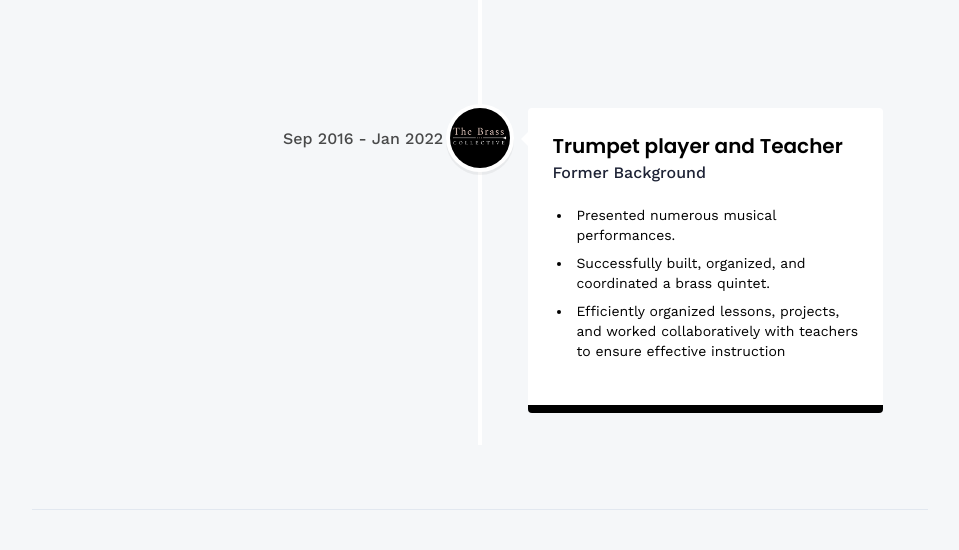
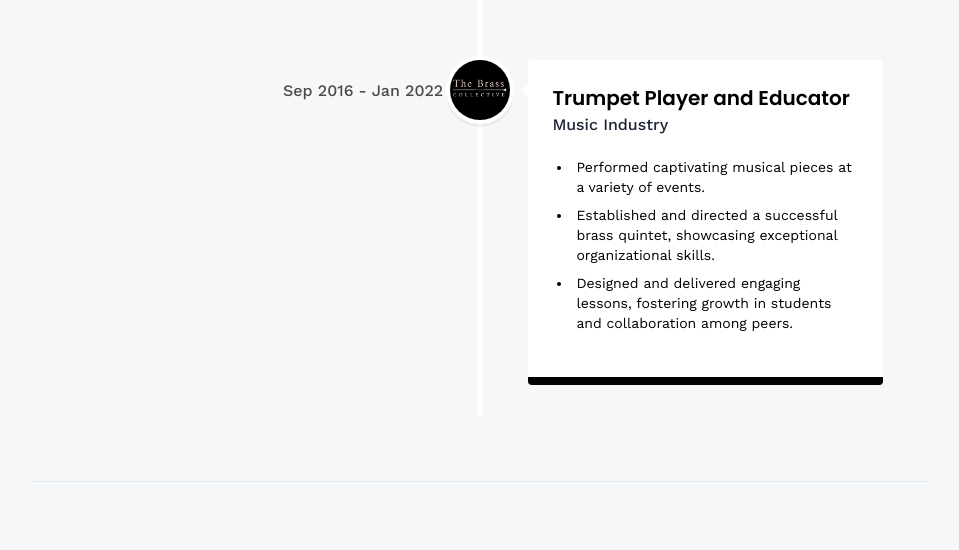
Before and after one commit to gabrielmoris/3d-react, a React (Vite) app: page /about in a window 1280 px wide. Shown: the part 2425-2975 px from the top of the page, without its empty margins (160-1119 px from the left). Built offline with nearby package versions, Linux system fonts and the light colour scheme.

Commit message:
update constantes

```diff
--- a/src/constants/index.js
+++ b/src/constants/index.js
@@ -2,11 +2,9 @@ import { beehivve, ameropa, me, brasscollective, menudiario, keyboard, jobsAi }
 import {
   aws,
   camera,
-  car,
   contact,
   css,
   cypress,
-  estate,
   express,
   figma,
   firebase,
@@ -24,15 +22,11 @@ import {
   nodejs,
   nuxt,
   openai,
-  pricewise,
   react,
   redux,
   refhub,
   sass,
-  snapgram,
-  summiz,
   tailwindcss,
-  threads,
   typescript,
   vue,
 } from "../assets/icons";
@@ -136,12 +130,12 @@ export const skills = [
   {
     imageUrl: aws,
     name: "Amazon Web Services",
-    type: "Frontend",
+    type: "Cloud Services",
   },
   {
     imageUrl: firebase,
     name: "Firebase",
-    type: "Frontend",
+    type: "Backend/Cloud",
   },
   {
     imageUrl: figma,
@@ -158,10 +152,10 @@ export const experiences = [
     iconBg: "#dde1ac",
     date: "July 2022 - Today",
     points: [
-      "Responsible for maintaining the company's website.",
-      "Participating in the development of internal services and the main page, organizing projects with backend developers, and providing solutions for internal services",
-      "Implementing responsive design and ensuring cross-browser compatibility.",
-      "Participating in code reviews and providing constructive feedback to other developers.",
+      "Spearheading the maintenance and enhancement of the company's website to elevate user experience.",
+      "Collaborating with backend teams to build internal tools and optimize the main web platform.",
+      "Ensuring mobile responsiveness and seamless compatibility across all major browsers.",
+      "Engaging in code reviews to maintain high-quality standards and mentor team members.",
     ],
   },
   {
@@ -171,8 +165,8 @@ export const experiences = [
     iconBg: "#000000",
     date: "Apr 2022 - July 2022",
     points: [
-      "Managed the maintenance of the landing page.",
-      "Successfully coordinating and executing the migration from Handlebars + Node (Express) to React (Next.js) + Firebase",
+      "Maintained and improved the landing page for optimized performance.",
+      "Successfully transitioned the tech stack from Handlebars and Node.js to a modern React and Firebase ecosystem.",
     ],
   },
   {
@@ -182,23 +176,22 @@ export const experiences = [
     iconBg: "#b7e4c7",
     date: "Jun 2021 - Today",
     points: [
-      "Led development of customized websites, mobile apps, and services.",
-      "Collaborating with other developers to create high-quality products.",
-      "Implementing responsive design and ensuring cross-browser compatibility.",
-      "Participating in code reviews and providing constructive feedback to other developers.",
-      "Strategic decision-making on structure and technology to mockup creation, hosting, and domain management",
+      "Crafting custom websites and apps tailored to client needs, focusing on innovation and usability.",
+      "Collaborating in dynamic teams to deliver high-quality digital solutions.",
+      "Ensuring designs are visually appealing, mobile-friendly, and highly functional.",
+      "Overseeing the entire lifecycle of development, from architecture to hosting and domain setup.",
     ],
   },
   {
-    title: "Trumpet player and Teacher",
-    company_name: "Former Background",
+    title: "Trumpet Player and Educator",
+    company_name: "Music Industry",
     icon: brasscollective,
     iconBg: "#000000",
     date: "Sep 2016 - Jan 2022",
     points: [
-      "Presented numerous musical performances.",
-      "Successfully built, organized, and coordinated a brass quintet.",
-      "Efficiently organized lessons, projects, and worked collaboratively with teachers to ensure effective instruction",
+      "Performed captivating musical pieces at a variety of events.",
+      "Established and directed a successful brass quintet, showcasing exceptional organizational skills.",
+      "Designed and delivered engaging lessons, fostering growth in students and collaboration among peers.",
     ],
   },
 ];
@@ -232,49 +225,47 @@ export const projects = [
     theme: "btn-back-red",
     name: "Menú Diario",
     description:
-      "Developed a Android / IOS application that enables restaurants to effortlessly upload their menus, allowing users to conveniently access restaurant offerings with just a single click.",
+      "An intuitive app connecting restaurants with diners. Restaurants can upload menus effortlessly, and users can browse offerings with a single tap.",
     linkIOS: "https://apps.apple.com/es/app/menu-di%C3%A1rio/id6467143567",
     linkAndroid: "https://play.google.com/store/apps/details?id=com.menudiario.app",
   },
   {
     iconUrl: jobsAi,
     theme: "btn-back-black",
-    name: "jobs-ai",
+    name: "Jobs-AI",
     description:
-      "I built a web application using Next.js that leverages the OpenAI API to generate personalized cover letters for job seekers.  Users can easily tailor their cover letters through a user-friendly interface and download them in PDF format for seamless integration with their job applications.  For a global audience, the application is built with next-intl, enabling support for multiple languages.",
+      "A cutting-edge web app using Next.js and OpenAI to generate personalized cover letters. Users can customize letters and download PDFs, with support for multiple languages.",
     link: "https://jobs-ai.gabrielcmoris.com/",
   },
   {
     iconUrl: refhub,
     theme: "btn-back-orange",
     name: "Refhub",
-    description:
-      "I successfully designed, developed, and maintained a web application for managing referral codes. I prioritized user experience by creating an intuitive interface and ensuring data security.",
+    description: "A comprehensive platform for managing referral codes. Designed for seamless user experience and secure data management.",
     link: "https://refhub.gabrielcmoris.com/",
   },
   {
     iconUrl: keyboard,
     theme: "btn-back-yellow",
     name: "Manuel Casares Website",
-    description:
-      "The customer needed a website to reach more potential clients. The website was designed following all the requirements of the customer and offers solutions to engage the users with interesting features.",
-    link: "https://manuel-casares.vercel.app/",
+    description: "A bespoke website designed to meet client requirements, offering engaging features and a strong user focus.",
+    link: "https://www.manuelcasares.com/",
     linkGithub: "https://github.com/gabrielmoris/www.thebrasscollective.com",
   },
   {
     iconUrl: "https://raw.githubusercontent.com/gabrielmoris/writersbook/master/client/public/logo.png",
     theme: "btn-back-blue",
     name: "Vue Music App",
-    description: "Personal project to improve my skills in Vue.js, Pinia as well as firebase (auth, firestore and database).",
+    description: "A personal project to enhance my expertise in Vue.js, Pinia, and Firebase, featuring a music-focused app.",
     link: "https://yourmusic.vercel.app/",
     linkGithub: "https://github.com/gabrielmoris/vue-music",
   },
   {
     iconUrl: brasscollective,
     theme: "btn-back-black",
-    name: "thebrasscollective",
+    name: "The Brass Collective",
     description:
-      "Crafting a digital presence for a brass quintet, I delivered a dynamic website enabling client outreach and seamless updates on concerts, videos, and CD releases. My role encompassed the design, website development, and creation of captivating logos, driving visibility and engagement.",
+      "A vibrant website showcasing concert updates, videos, and CD releases for a brass quintet. Includes logo design and dynamic client features.",
     link: "https://www.thebrasscollective.com/",
     linkGithub: "https://github.com/gabrielmoris/www.thebrasscollective.com",
   },
@@ -282,7 +273,7 @@ export const projects = [
     iconUrl: openai,
     theme: "btn-back-green",
     name: "AI Social Media Post Generator",
-    description: "Project from Vueschool.io to learn how to interact with Chatgpt API in the context of a Vue 3 application",
+    description: "A Vue 3 application showcasing integration with the ChatGPT API to create engaging social media posts.",
     link: "https://ai-chatbot-vueschools.vercel.app/",
     linkGithub: "https://github.com/gabrielmoris/ai-chatbot-vueschools",
   },
@@ -290,8 +281,7 @@ export const projects = [
     iconUrl: camera,
     theme: "btn-back-yellow",
     name: "Imageboard",
-    description:
-      "Project to store and show the pictures I take when I travel and give the opportunity to the rest of the people to comment and upload their own pictures.",
+    description: "A community-driven project for sharing and commenting on travel photos, fostering a collaborative space.",
     link: "https://imageboard-v1pf.onrender.com/",
     linkGithub: "https://github.com/gabrielmoris/imageboard",
   },
@@ -299,8 +289,7 @@ export const projects = [
     iconUrl: locker,
     theme: "btn-back-pink",
     name: "Signatures Bank",
-    description:
-      "Simple application in express + Handlebars to write a signature with the touchscreen of your phone and download it to use in the computer.",
+    description: "An innovative app for creating and downloading touchscreen signatures, blending convenience with simplicity.",
     link: "https://signaturesbank.onrender.com/",
     linkGithub: "https://github.com/gabrielmoris/signaturesBank",
   },
```
